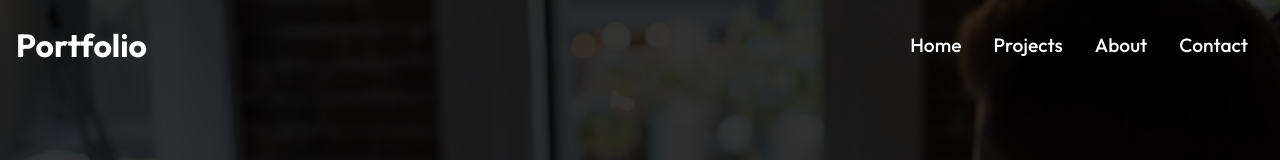
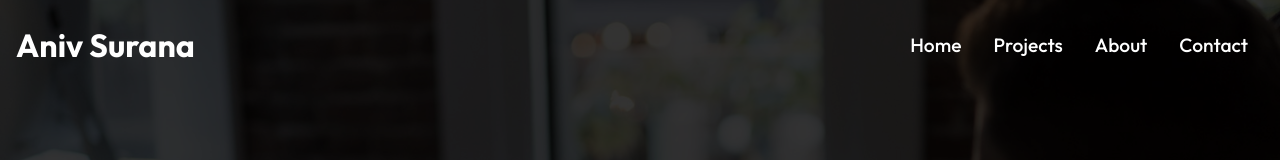
Before and after one commit to anivsurana/WebPortfolio, a React (Create React App) app: page / in a window 1280 px wide. Shown: the top 160 px of the page. Built offline with nearby package versions, Linux system fonts and the light colour scheme.

Commit message:
Updated header

```diff
--- a/src/components/Navbar.js
+++ b/src/components/Navbar.js
@@ -24,7 +24,7 @@ const Navbar = () => {
   return (
     <div className={color ? "header header-bg" : "header"}>
         <Link to="/">
-            <h1>Portfolio</h1>
+            <h1>Aniv Surana</h1>
         </Link>
         <ul className={click ? "nav-menu active" : "nav-menu"}>
             <li>
```
